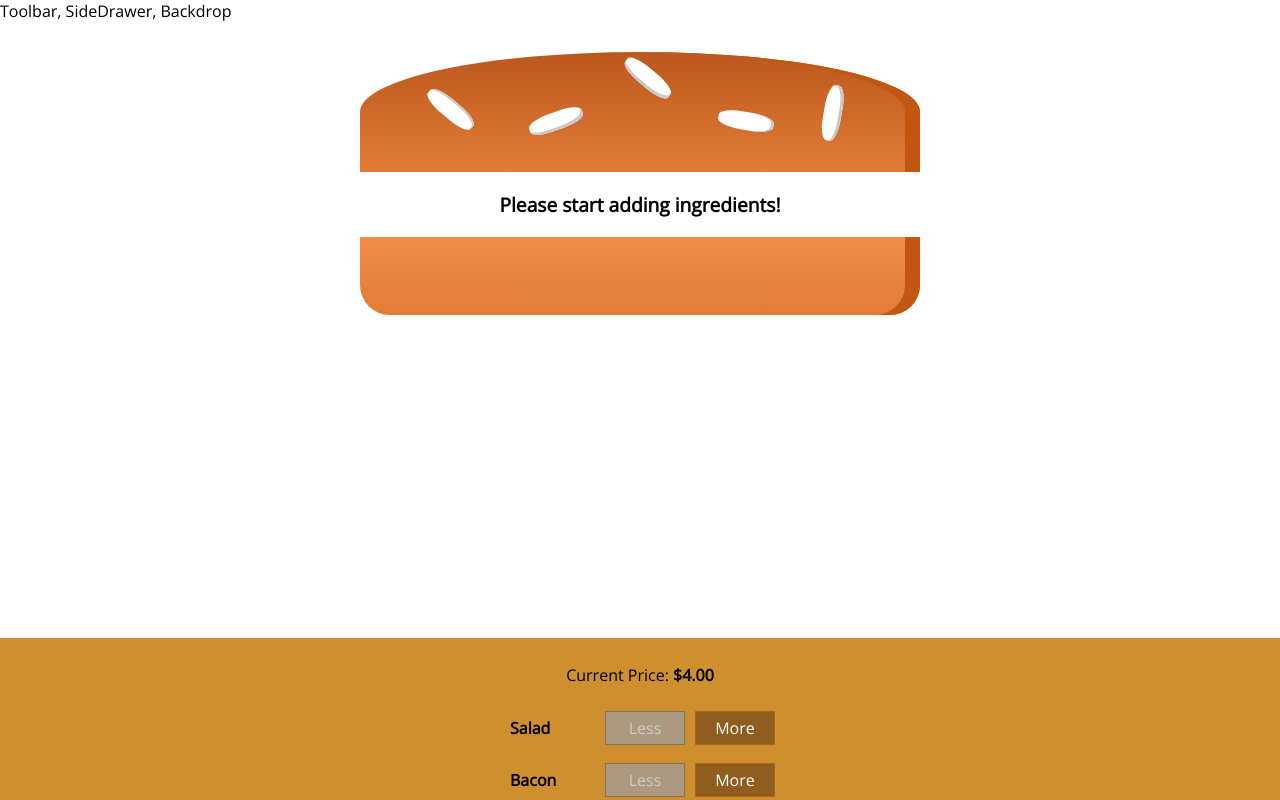
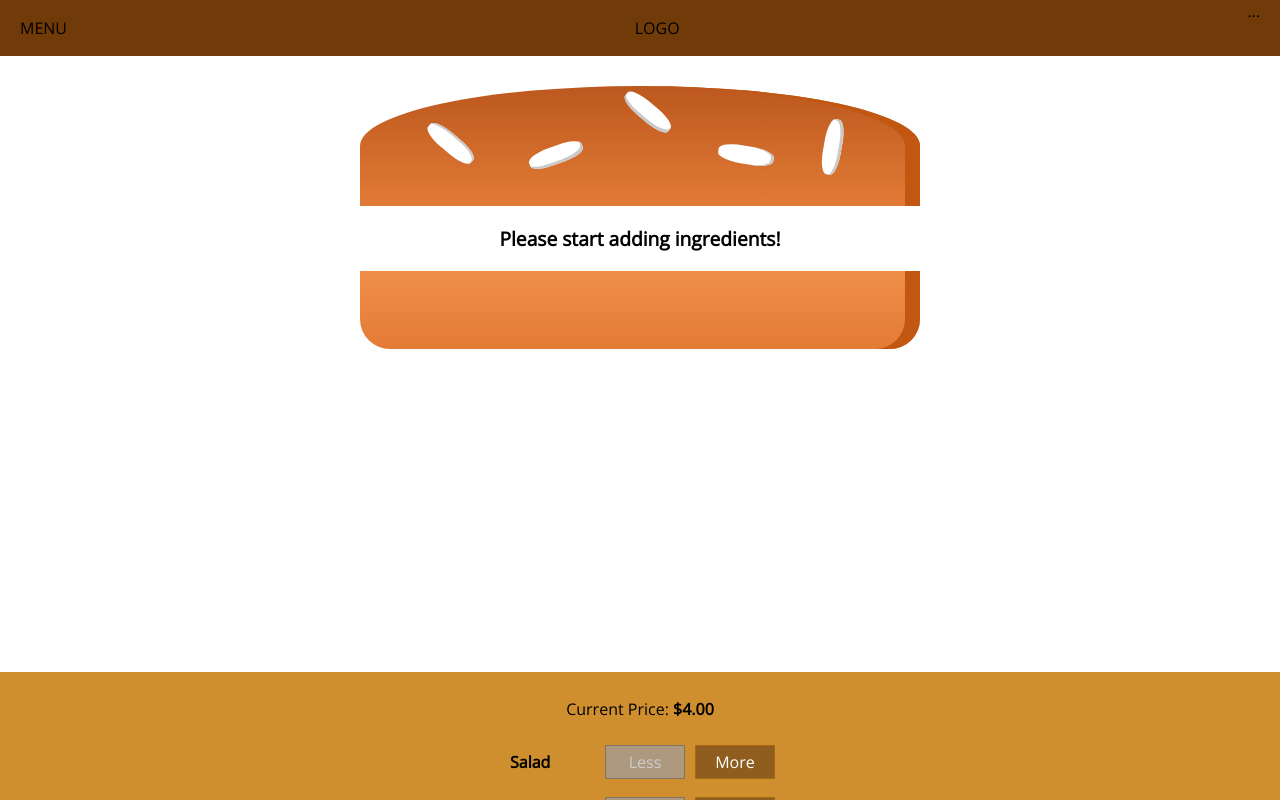
Before and after one commit to jakcllns/react-practice, a React (Create React App) app: page / in a window 1280 px wide. Shown: the top 800 px of the page. Built offline with nearby package versions, Linux system fonts and the light colour scheme.

Commit message:
Added toolbar to layout

```diff
--- a/src/components/Layout/Layout.js
+++ b/src/components/Layout/Layout.js
@@ -1,10 +1,11 @@
 import React from 'react';
 import Auxillary from '../../hoc/Auxillary';
 import classes from "./Layout.module.css";
+import Toolbar from '../Navigation/Toolbar/Toolbar';
 
 const Layout = (props) => (
     <Auxillary>
-        <div>Toolbar, SideDrawer, Backdrop</div>
+        <Toolbar />
         <main className={classes.Content}>
             {props.children}
         </main>
--- a/src/components/Layout/Layout.module.css
+++ b/src/components/Layout/Layout.module.css
@@ -1,3 +1,3 @@
 .Content {
-    margin-top: 16px;
+    margin-top: 72px;
 }
```
